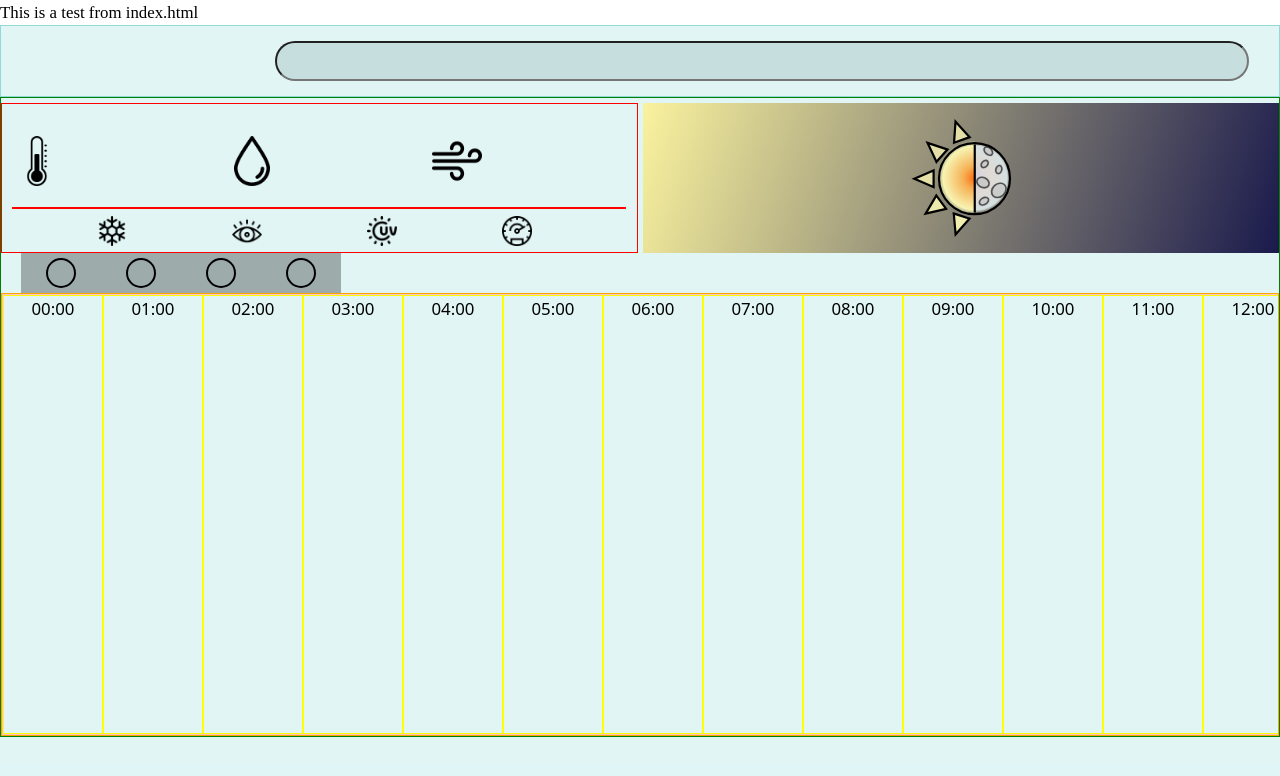
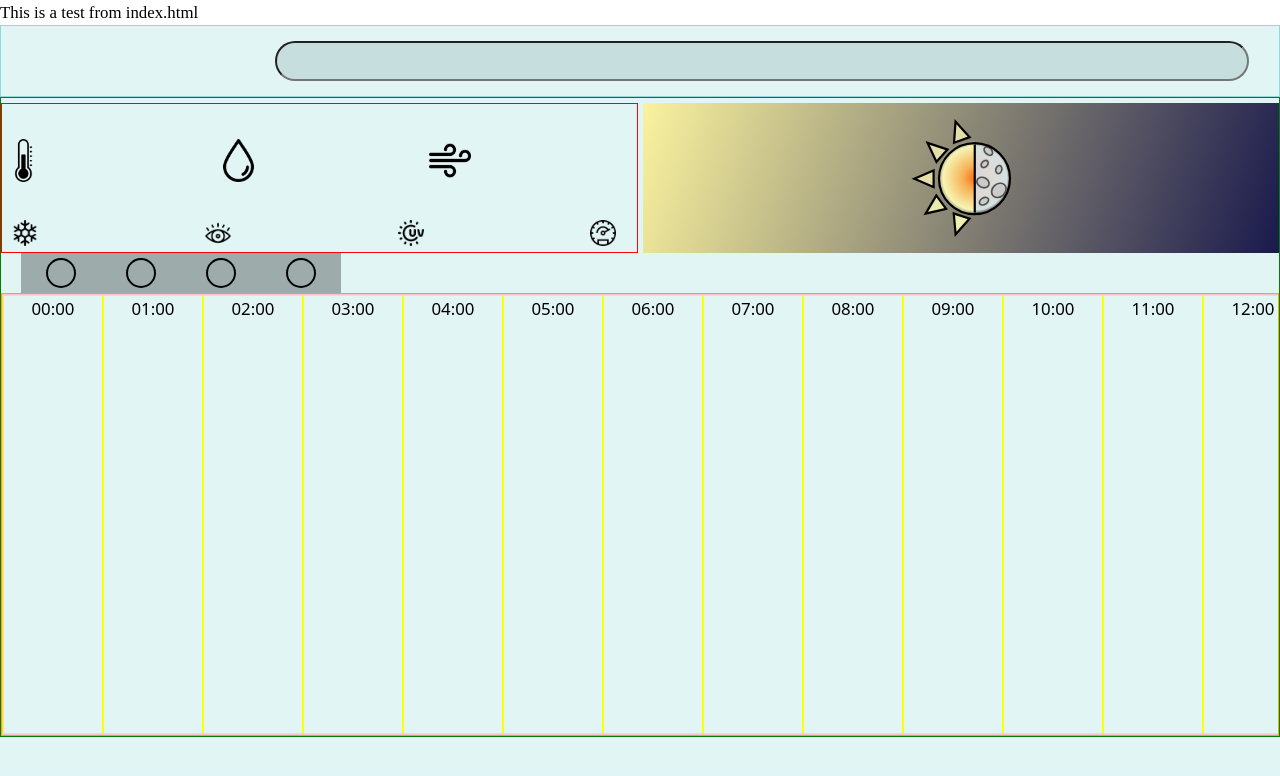
Before and after one commit to s-jad/weather-app, a website built with webpack: page src/index.html in a window 1280 px wide. Built offline with nearby package versions, Linux system fonts and the light colour scheme; files whose address does not match are found by name.

Commit message:
Refactor: improved layout at smaller screen sizes

```diff
--- a/src/styles/day_card.css
+++ b/src/styles/day_card.css
@@ -1,23 +1,25 @@
 .day-card {
+  --large-icon-size: clamp(30px, calc(3rem + 1vw), 50px);
+
   display: grid;
   grid-template-columns: repeat(3, 1fr);
   grid-template-rows: 1fr 35px;
-  padding: 1rem;
+  padding-block: calc(0.2rem + 0.4vw);
 
   & .temp-grid {
     grid-column: 1 / 2;
     grid-row: 1 / 2;
 
     display: grid;
-    grid-template-columns: 70px 1fr;
+    grid-template-columns: 50px 1fr;
     grid-template-rows: repeat(3, 1fr);
     align-items: center;
 
     & img.day-card-icon.thermometer-icon {
       grid-column: 1 / 2;
       grid-row: 1 / 4;
-      height: 50px;
-      width: 50px;
+      height: var(--large-icon-size);
+      width: var(--large-icon-size);
     }
 
     & .max-temp {
@@ -40,48 +42,51 @@
     grid-row: 1 / 2;
 
     display: grid;
-    grid-template-columns: 70px 1fr;
+    grid-template-columns: 50px 1fr;
     grid-template-rows: repeat(3, 1fr);
     align-items: center;
+    column-gap: 0.5vw;
 
     & .rain-drop-icon {
       justify-self: center;
       grid-column: 1 / 2;
       grid-row: 1 / 4;
-      height: 50px;
-      width: 50px;
+      height: var(--large-icon-size);
+      width: var(--large-icon-size);
+    }
+
+    & .percent-rain {
+      grid-column: 2 / 3;
+      grid-row: 1 / 2;
     }
 
     & .precipitation {
       grid-column: 2 / 3;
-      grid-row: 1 / 2;
+      grid-row: 2 / 3;
     }
 
     & .humidity {
       grid-column: 2 / 3;
-      grid-row: 2 / 3;
+      grid-row: 3 / 4;
     }
 
-    & .percent-rain {
-      grid-column: 2 / 3;
-      grid-row: 3 / 4;
-    }
   }
 
   & .wind-grid {
     grid-column:  3 / 4;
     grid-row: 1 / 2;
     display: grid;
-    grid-template-columns: 70px 1fr;
+    grid-template-columns: 50px 1fr;
     grid-template-rows: repeat(3, 1fr);
     align-items: center;
+    column-gap: 1vw;
 
     & .wind-icon {
       justify-self: center;
       grid-column: 1 / 2;
       grid-row: 1 / 4;
-      height: 50px;
-      width: 50px;
+      height: var(--large-icon-size);
+      width: var(--large-icon-size);
     }
 
     & .max-wind {
@@ -106,9 +111,9 @@
 
     display: flex;
     align-items: center;
-    justify-content: space-evenly;
+    justify-content: space-between;
+    padding-inline: 1rem;
     gap: 1rem;
-    border-top: 2px solid red;
     padding-top: 1rem;
 
     & .vis-flex {
@@ -133,8 +138,8 @@
     }
 
     & img.day-card-icon {
-      height: 30px;
-      width: 30px;
+      height: 26px;
+      width: 26px;
     }
   }
 
```
